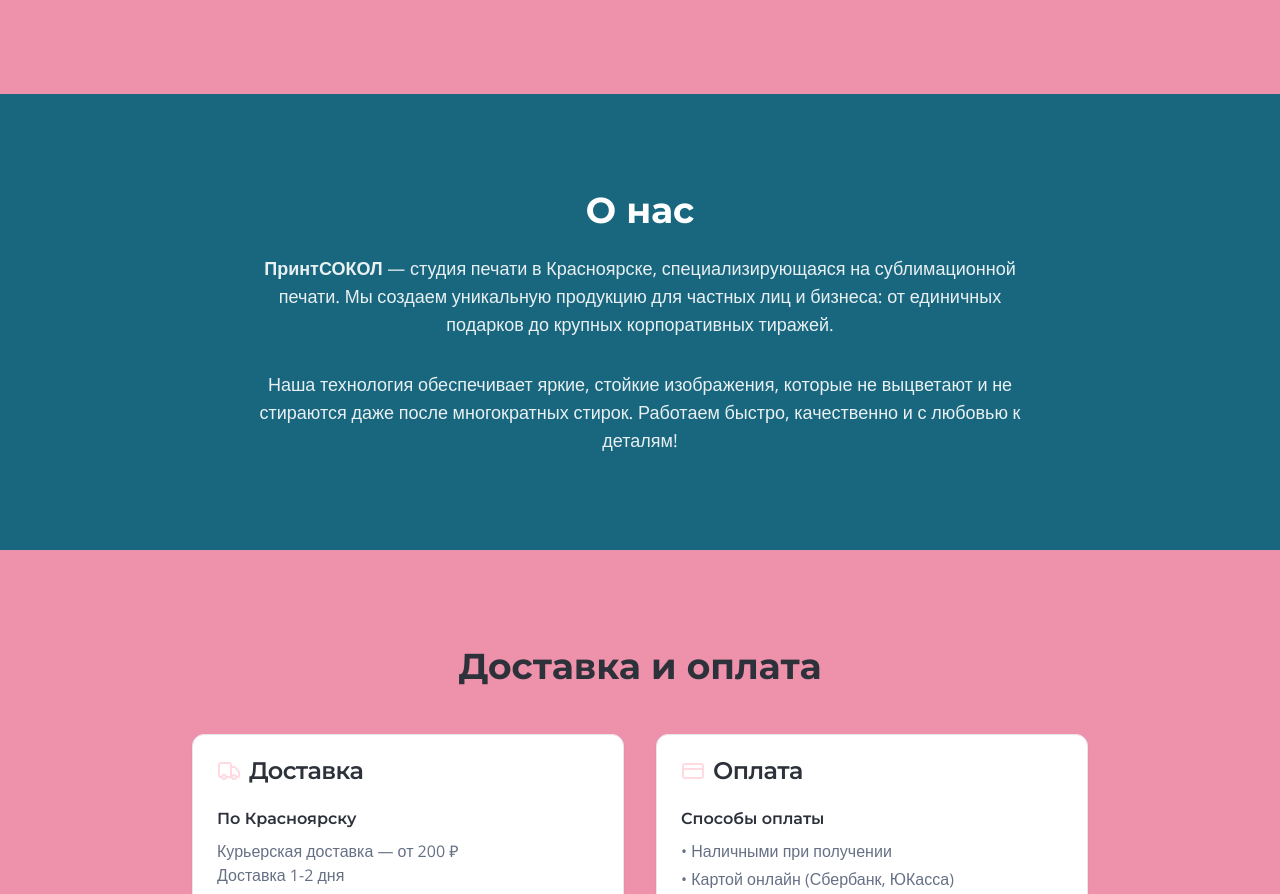
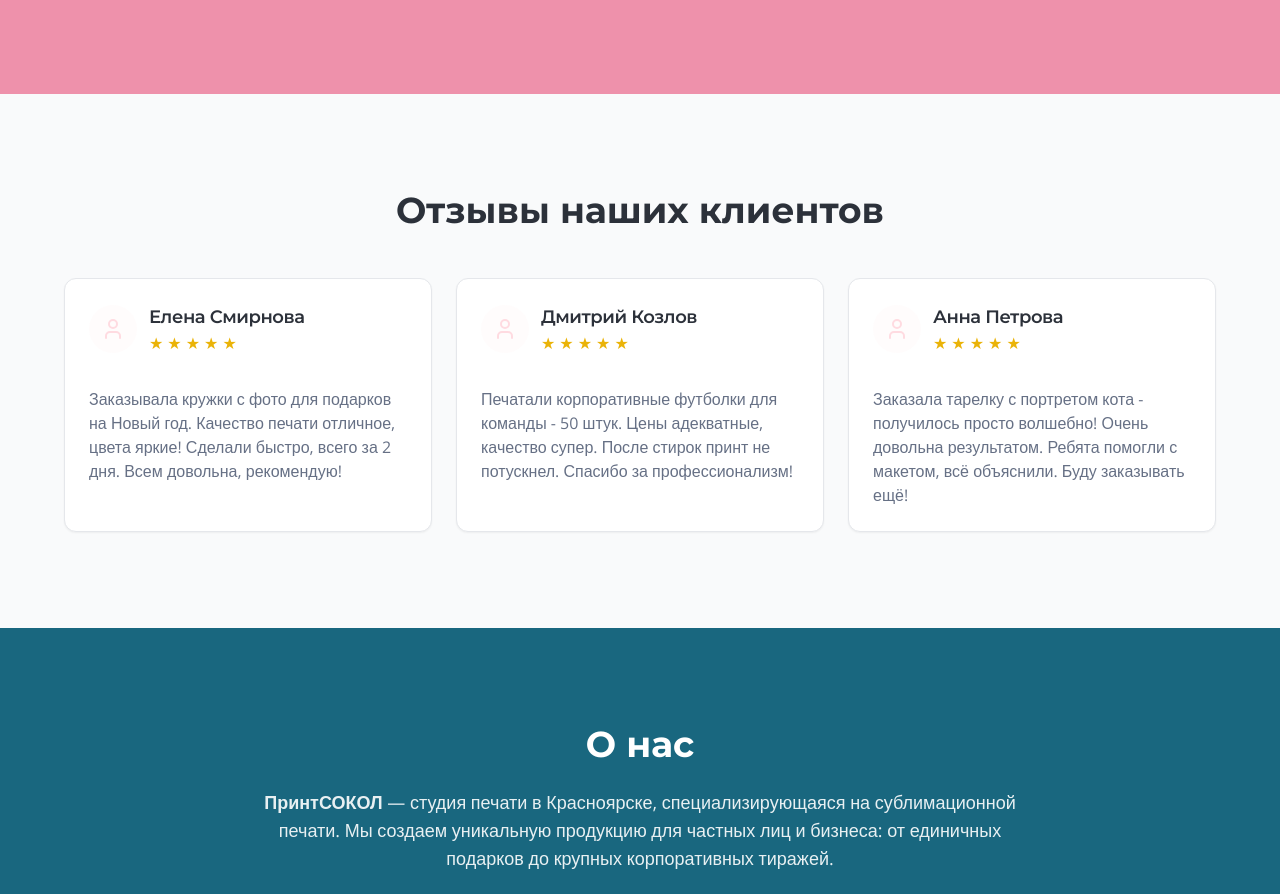
Before and after one commit to pr-poehali-dev/print-sokol-web, a React (Vite) app: page / in a window 1280 px wide. Shown: the part 1899-2793 px from the top of the page. Built offline with nearby package versions, Linux system fonts and the light colour scheme.

Commit message:
добавь секцию с отзывами клиентов на главную страницу

```diff
--- a/src/pages/Index.tsx
+++ b/src/pages/Index.tsx
@@ -474,6 +474,79 @@ export default function Index() {
         </div>
       </section>
 
+      <section className="py-16 md:py-24 bg-gray-50">
+        <div className="container">
+          <h2 className="text-3xl md:text-4xl font-bold text-center mb-12">Отзывы наших клиентов</h2>
+          <div className="grid grid-cols-1 md:grid-cols-3 gap-6 max-w-6xl mx-auto">
+            <Card className="hover:shadow-lg transition-shadow">
+              <CardHeader>
+                <div className="flex items-center gap-3 mb-2">
+                  <div className="w-12 h-12 rounded-full bg-primary/10 flex items-center justify-center">
+                    <Icon name="User" className="text-primary" size={24} />
+                  </div>
+                  <div>
+                    <CardTitle className="text-lg">Елена Смирнова</CardTitle>
+                    <div className="flex gap-1 text-yellow-500">
+                      {'★★★★★'.split('').map((star, i) => <span key={i}>{star}</span>)}
+                    </div>
+                  </div>
+                </div>
+              </CardHeader>
+              <CardContent>
+                <p className="text-muted-foreground">
+                  Заказывала кружки с фото для подарков на Новый год. Качество печати отличное, цвета яркие!
+                  Сделали быстро, всего за 2 дня. Всем довольна, рекомендую!
+                </p>
+              </CardContent>
+            </Card>
+
+            <Card className="hover:shadow-lg transition-shadow">
+              <CardHeader>
+                <div className="flex items-center gap-3 mb-2">
+                  <div className="w-12 h-12 rounded-full bg-primary/10 flex items-center justify-center">
+                    <Icon name="User" className="text-primary" size={24} />
+                  </div>
+                  <div>
+                    <CardTitle className="text-lg">Дмитрий Козлов</CardTitle>
+                    <div className="flex gap-1 text-yellow-500">
+                      {'★★★★★'.split('').map((star, i) => <span key={i}>{star}</span>)}
+                    </div>
+                  </div>
+                </div>
+              </CardHeader>
+              <CardContent>
+                <p className="text-muted-foreground">
+                  Печатали корпоративные футболки для команды - 50 штук. Цены адекватные, качество супер.
+                  После стирок принт не потускнел. Спасибо за профессионализм!
+                </p>
+              </CardContent>
+            </Card>
+
+            <Card className="hover:shadow-lg transition-shadow">
+              <CardHeader>
+                <div className="flex items-center gap-3 mb-2">
+                  <div className="w-12 h-12 rounded-full bg-primary/10 flex items-center justify-center">
+                    <Icon name="User" className="text-primary" size={24} />
+                  </div>
+                  <div>
+                    <CardTitle className="text-lg">Анна Петрова</CardTitle>
+                    <div className="flex gap-1 text-yellow-500">
+                      {'★★★★★'.split('').map((star, i) => <span key={i}>{star}</span>)}
+                    </div>
+                  </div>
+                </div>
+              </CardHeader>
+              <CardContent>
+                <p className="text-muted-foreground">
+                  Заказала тарелку с портретом кота - получилось просто волшебно! Очень довольна результатом.
+                  Ребята помогли с макетом, всё объяснили. Буду заказывать ещё!
+                </p>
+              </CardContent>
+            </Card>
+          </div>
+        </div>
+      </section>
+
       <section id="about" className="py-16 md:py-24" style={{ backgroundColor: '#19677f' }}>
         <div className="container">
           <div className="max-w-3xl mx-auto text-center">
```
